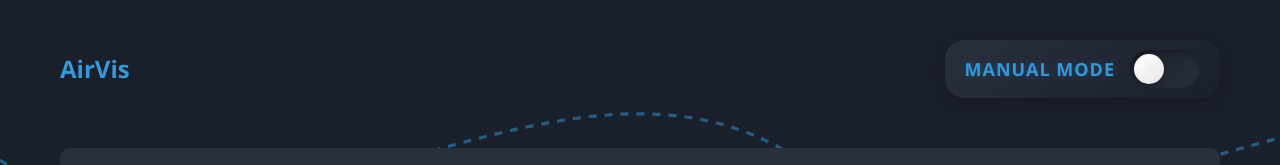
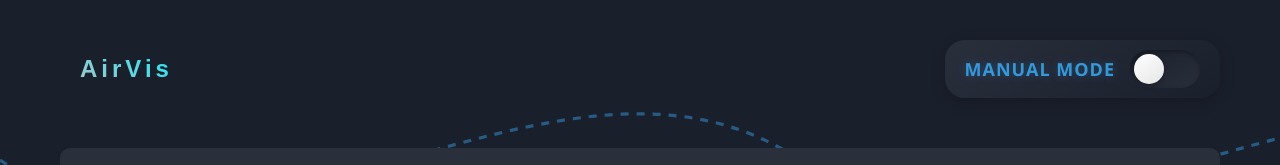
Before and after one commit to KalharaJayathissa/project_airvis, a website built with Vite: page index.html in a window 1280 px wide. Shown: the top 165 px of the page. Built offline with nearby package versions, Linux system fonts and the light colour scheme.

Commit message:
logo color

```diff
--- a/styles.css
+++ b/styles.css
@@ -7,7 +7,22 @@
     --warning-color: #e74c3c;
     --highlight-glow: 0 0 15px rgba(52, 152, 219, 0.5);
 }
+@import url('https://fonts.googleapis.com/css2?family=Orbitron:wght@700&display=swap');
 
+.logo {
+    font-family: 'Orbitron', sans-serif;
+    font-size: 500px; /* Increased font size */
+    font-weight: bold;
+    color: #3498db;
+    text-transform: none; /* Keep the word as "AirVis" */
+    letter-spacing: 4px;
+    display: inline-block;
+    position: relative;
+    padding: 10px 20px;
+    background: linear-gradient(45deg, #c0c0c0, #00f0ff); /* Silver and luminous blue gradient */
+    -webkit-background-clip: text;
+    -webkit-text-fill-color: transparent;
+}
 * {
     margin: 0;
     padding: 0;
```
